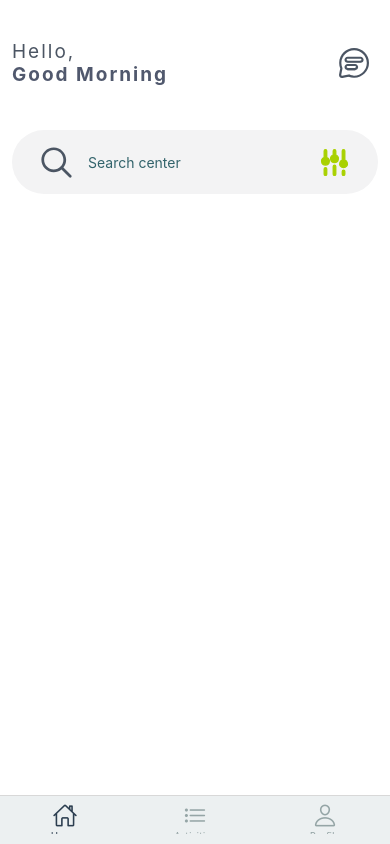
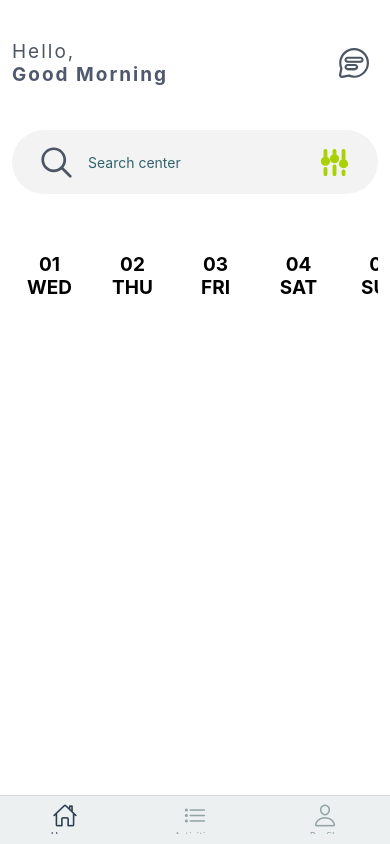
Before and after one commit to MuhammadJunaid01/NeovoTech, a React Native app: screen /Home in a window 390 px wide. Built offline with nearby package versions, Linux system fonts and the light colour scheme.

Commit message:
Add CalendarDate component and integrate with NumericScrollableCalendarMonth; update HomeScreen layout

```diff
--- /dev/null
+++ b/src/components/shared/CalendarDate.tsx
@@ -0,0 +1,56 @@
+import React, {useMemo} from 'react';
+import {StyleProp, View, ViewStyle} from 'react-native';
+import tw from '../../../tailwind';
+import {COLORS} from '../../config';
+import {ICurrentMonthDate} from '../../interfaces';
+import ThemedText from './ThemedText';
+
+interface CalendarDateProps extends ICurrentMonthDate {
+  style?: StyleProp<ViewStyle>;
+  selectedDate?: ICurrentMonthDate;
+}
+
+const CalendarDate: React.FC<CalendarDateProps> = React.memo(
+  ({date, day, style, selectedDate}) => {
+    /* The `isSelected` constant in the `CalendarDate` component is using the `useMemo` hook to memoize
+  the result of the comparison between the `selectedDate` date and the current `date` being
+  rendered. */
+    const isSelected = useMemo(
+      () => selectedDate?.date === date,
+      [selectedDate, date],
+    );
+    /* The `containerStyle` constant in the `CalendarDate` component is using the `useMemo` hook to
+  memoize the calculation of the style for the container View element based on certain conditions. */
+    const containerStyle = useMemo(
+      () =>
+        [
+          tw`h-[75px] w-[75px] rounded-full items-center justify-center ${
+            isSelected ? `border border-[${COLORS.primary}]` : ''
+          }`,
+          style,
+        ] as StyleProp<ViewStyle>,
+      [isSelected, style],
+    );
+
+    /* The `textColor` constant in the `CalendarDate` component is using the `useMemo` hook to memoize
+   the calculation of the text color based on whether the current date being rendered is selected or
+   not. */
+    const textColor = useMemo(
+      () => (isSelected ? `text-[${COLORS.primary}]` : ''),
+      [isSelected],
+    );
+
+    return (
+      <View style={containerStyle}>
+        <ThemedText variant="h2" color={textColor}>
+          {date}
+        </ThemedText>
+        <ThemedText variant="h2" color={textColor}>
+          {day.toUpperCase()}
+        </ThemedText>
+      </View>
+    );
+  },
+);
+
+export default CalendarDate;
--- a/src/components/shared/NumericScrollableCalendarMonth.tsx
+++ b/src/components/shared/NumericScrollableCalendarMonth.tsx
@@ -1,15 +1,43 @@
-import React from 'react';
-import {ScrollViewProps, StyleProp, Text, View, ViewStyle} from 'react-native';
+import React, {useState} from 'react';
+import {
+  ScrollView,
+  ScrollViewProps,
+  StyleProp,
+  Text,
+  View,
+  ViewStyle,
+} from 'react-native';
+import tw from '../../../tailwind';
 import {ICurrentMonthDate} from '../../interfaces';
+import {getToDay} from '../../utils';
+import CalendarDate from './CalendarDate';
 interface IProps extends ScrollViewProps {
   data: ICurrentMonthDate[];
   containerStyle?: StyleProp<ViewStyle>;
 }
+interface IState {
+  selectedDate: ICurrentMonthDate;
+}
+const initialState: IState = {
+  selectedDate: getToDay(),
+};
 const NumericScrollableCalendarMonth: React.FC<IProps> = React.memo(
-  ({data, ...rest}) => {
+  ({data, containerStyle, ...rest}) => {
+    const [state, setState] = useState(initialState);
     return (
-      <View>
-        <Text>NumericScrollableCalendarMonth</Text>
+      <View style={[tw``, containerStyle]}>
+        <ScrollView {...rest}>
+          {data.map((calendar, index) => {
+            return (
+              <CalendarDate
+                selectedDate={state.selectedDate}
+                style={tw` mr-2`}
+                {...calendar}
+                key={index}
+              />
+            );
+          })}
+        </ScrollView>
       </View>
     );
   },
--- a/src/components/shared/index.ts
+++ b/src/components/shared/index.ts
@@ -1,5 +1,13 @@
+import CalendarDate from './CalendarDate';
 import FlexView from './FlexView';
+import NumericScrollableCalendarMonth from './NumericScrollableCalendarMonth';
 import ThemedText from './ThemedText';
 import UniversalSearchBar from './UniversalSearchBar';
 
-export {FlexView, ThemedText, UniversalSearchBar};
+export {
+  CalendarDate,
+  FlexView,
+  NumericScrollableCalendarMonth,
+  ThemedText,
+  UniversalSearchBar,
+};
--- /dev/null
+++ b/src/config/index.ts
@@ -0,0 +1 @@
+export * from './theme';
--- /dev/null
+++ b/src/config/theme.tsx
@@ -0,0 +1,3 @@
+export const COLORS = {
+  primary: '#ACD20B',
+};
--- a/src/screens/HomeScreen.tsx
+++ b/src/screens/HomeScreen.tsx
@@ -1,14 +1,19 @@
-import React from 'react';
+import React, {useMemo} from 'react';
 import {TouchableOpacity, View} from 'react-native';
 import tw from '../../tailwind';
 import {MessageIcon} from '../assets/icons';
-import {FlexView, ThemedText, UniversalSearchBar} from '../components';
+import {
+  FlexView,
+  NumericScrollableCalendarMonth,
+  ThemedText,
+  UniversalSearchBar,
+} from '../components';
 import {getCalendarMonth} from '../utils';
 
 const HomeScreen = React.memo(() => {
-  console.log('getCalendarMonth', getCalendarMonth());
+  const month = useMemo(() => getCalendarMonth(), []);
   return (
-    <View style={tw` flex-1 bg-white p-3`}>
+    <View style={tw` flex-1 bg-white p-3 gap-y-11`}>
       <FlexView style={tw` mt-7 justify-between    items-center`}>
         <View style={tw` flex-1`}>
           <ThemedText
@@ -30,12 +35,17 @@ const HomeScreen = React.memo(() => {
           </TouchableOpacity>
         </View>
       </FlexView>
-      <View style={tw` mt-11`}>
+      <View style={tw` mt-0`}>
         <UniversalSearchBar
           placeholderTextColor={'#32636B'}
           placeholder="Search center"
         />
       </View>
+      <NumericScrollableCalendarMonth
+        showsHorizontalScrollIndicator={false}
+        horizontal
+        data={month}
+      />
     </View>
   );
 });
--- a/src/utils/getCalendarMonth.ts
+++ b/src/utils/getCalendarMonth.ts
@@ -19,3 +19,12 @@ export const getCalendarMonth = (): ICurrentMonthDate[] => {
 
   return result;
 };
+export const getToDay = (): ICurrentMonthDate => {
+  const daysOfWeek = ['Sun', 'Mon', 'Tue', 'Wed', 'Thu', 'Fri', 'Sat'];
+  const today = new Date();
+
+  return {
+    date: today.getDate().toString().padStart(2, '0'), // Ensure 2-digit format
+    day: daysOfWeek[today.getDay()], // Get the day abbreviation
+  };
+};
```
